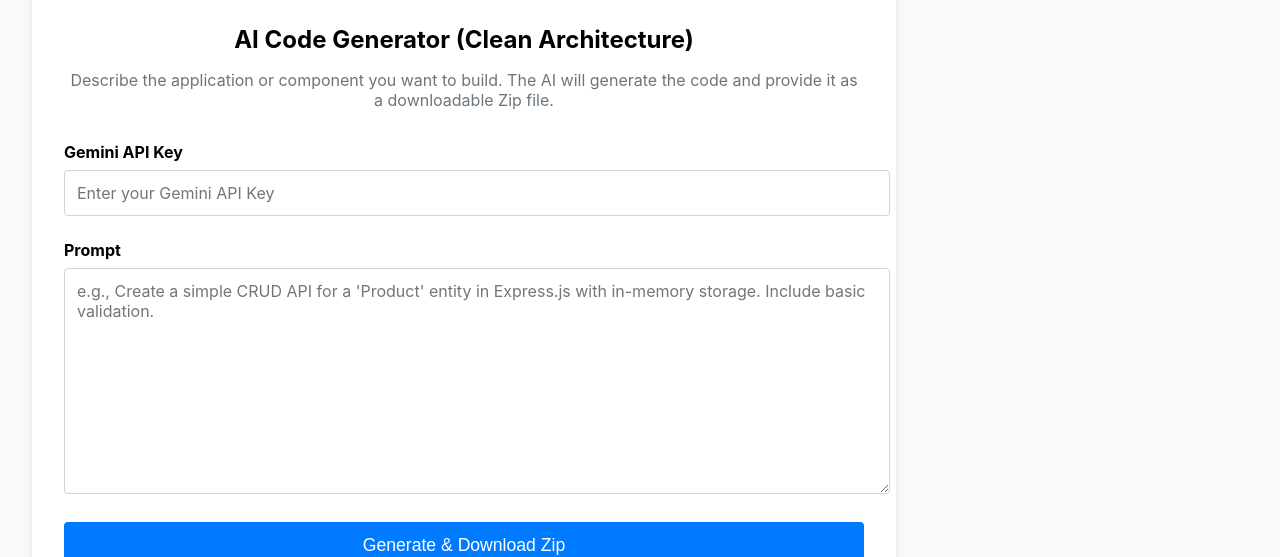
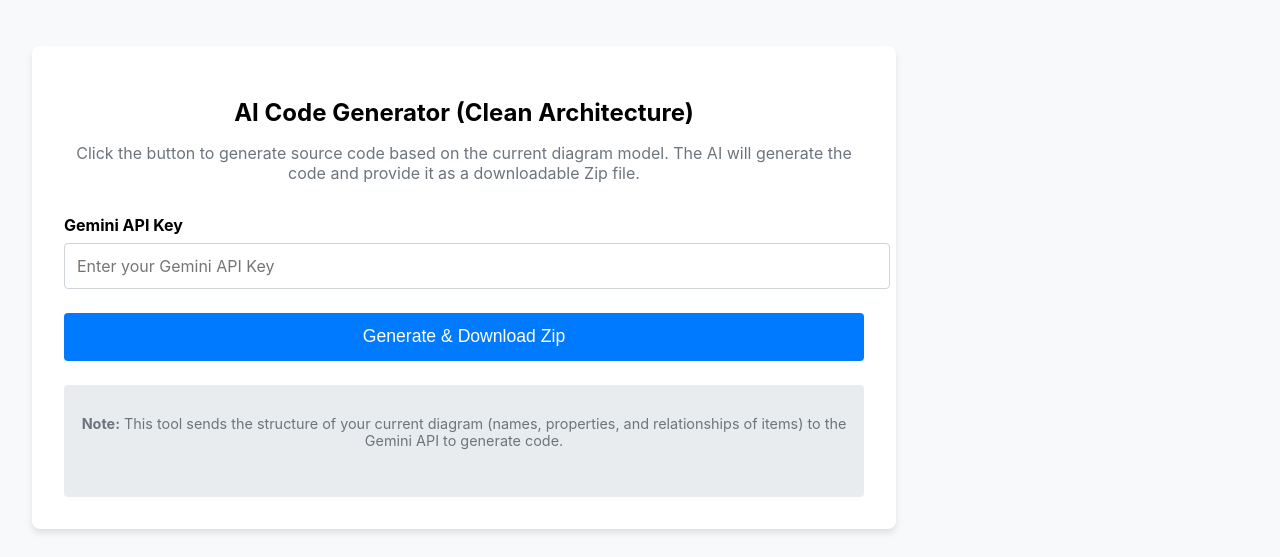
Before and after one commit to kimsanghoon1/eventstorming, a Vue app: page / in a window 1280 px wide. Both pictures are taken after a click on the button "Show Code Generator". Shown: the part 233-790 px from the top of the page. Built offline with nearby package versions, Linux system fonts and the light colour scheme; no server answers; the HTML template or start-up script is replaced by a standard one; what vue-konva would draw is missing.

Commit message:
test add

```diff
--- a/src/components/CodeGenerator.vue
+++ b/src/components/CodeGenerator.vue
@@ -1,26 +1,36 @@
 <script setup lang="ts">
 import { ref } from 'vue';
 import axios from 'axios';
+import { store } from '../store';
 
-const prompt = ref('');
 const apiKey = ref('');
 const isLoading = ref(false);
 const error = ref<string | null>(null);
 
 const generateCode = async () => {
-  if (!prompt.value || !apiKey.value) {
-    error.value = 'Please provide a prompt and your API key.';
+  if (!store.activeBoard) {
+    error.value = 'Please select an active board first.';
+    return;
+  }
+  if (!apiKey.value) {
+    error.value = 'Please provide your API key.';
     return;
   }
 
   isLoading.value = true;
   error.value = null;
 
+  const modelData = {
+    items: store.canvasItems?.toJSON() ?? [],
+    connections: store.connections?.toJSON() ?? [],
+    boardType: store.boardType?.toString() ?? 'Eventstorming',
+  };
+
   try {
     const response = await axios.post(
       '/api/generate-code',
       {
-        prompt: prompt.value,
+        modelData: modelData,
         apiKey: apiKey.value,
       },
       {
@@ -31,7 +41,7 @@ const generateCode = async () => {
     const blob = new Blob([response.data], { type: 'application/zip' });
     const link = document.createElement('a');
     link.href = URL.createObjectURL(blob);
-    link.download = 'generated-code.zip';
+    link.download = `${store.activeBoard}-code.zip`;
     document.body.appendChild(link);
     link.click();
     document.body.removeChild(link);
@@ -51,21 +61,11 @@ const generateCode = async () => {
   <div class="code-generator-view">
     <div class="container">
       <h2>AI Code Generator (Clean Architecture)</h2>
-      <p>Describe the application or component you want to build. The AI will generate the code and provide it as a downloadable Zip file.</p>
+      <p>Click the button to generate source code based on the current diagram model. The AI will generate the code and provide it as a downloadable Zip file.</p>
 
       <div class="form-group">
         <label for="api-key">Gemini API Key</label>
         <input id="api-key" type="password" v-model="apiKey" placeholder="Enter your Gemini API Key" />
-      </div>
-
-      <div class="form-group">
-        <label for="prompt">Prompt</label>
-        <textarea
-          id="prompt"
-          v-model="prompt"
-          rows="10"
-          placeholder="e.g., Create a simple CRUD API for a 'Product' entity in Express.js with in-memory storage. Include basic validation."
-        ></textarea>
       </div>
 
       <button @click="generateCode" :disabled="isLoading">
@@ -75,6 +75,10 @@ const generateCode = async () => {
 
       <div v-if="error" class="error-message">
         <p>{{ error }}</p>
+      </div>
+
+      <div class="notice">
+        <p><strong>Note:</strong> This tool sends the structure of your current diagram (names, properties, and relationships of items) to the Gemini API to generate code.</p>
       </div>
     </div>
   </div>
@@ -120,8 +124,7 @@ label {
   font-weight: bold;
 }
 
-input,
-textarea {
+input {
   width: 100%;
   padding: 0.75rem;
   border: 1px solid #ced4da;
@@ -160,4 +163,13 @@ button:not(:disabled):hover {
   border-radius: 4px;
   text-align: center;
 }
+
+.notice {
+    margin-top: 1.5rem;
+    padding: 1rem;
+    background-color: #e9ecef;
+    border-radius: 4px;
+    font-size: 0.9rem;
+    color: #495057;
+}
 </style>
```
Also changed, not shown: server.js (+17 -8 lines).
